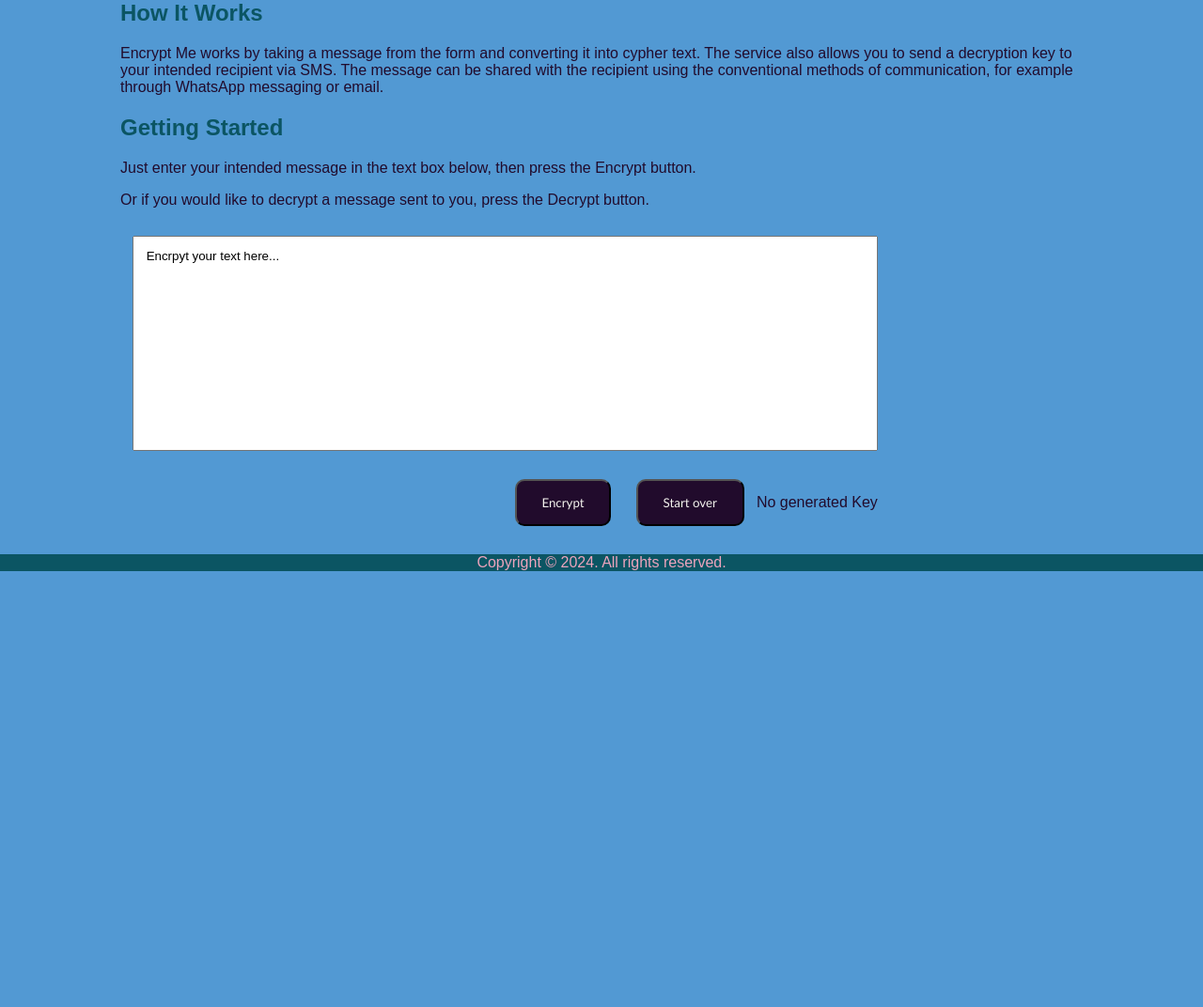
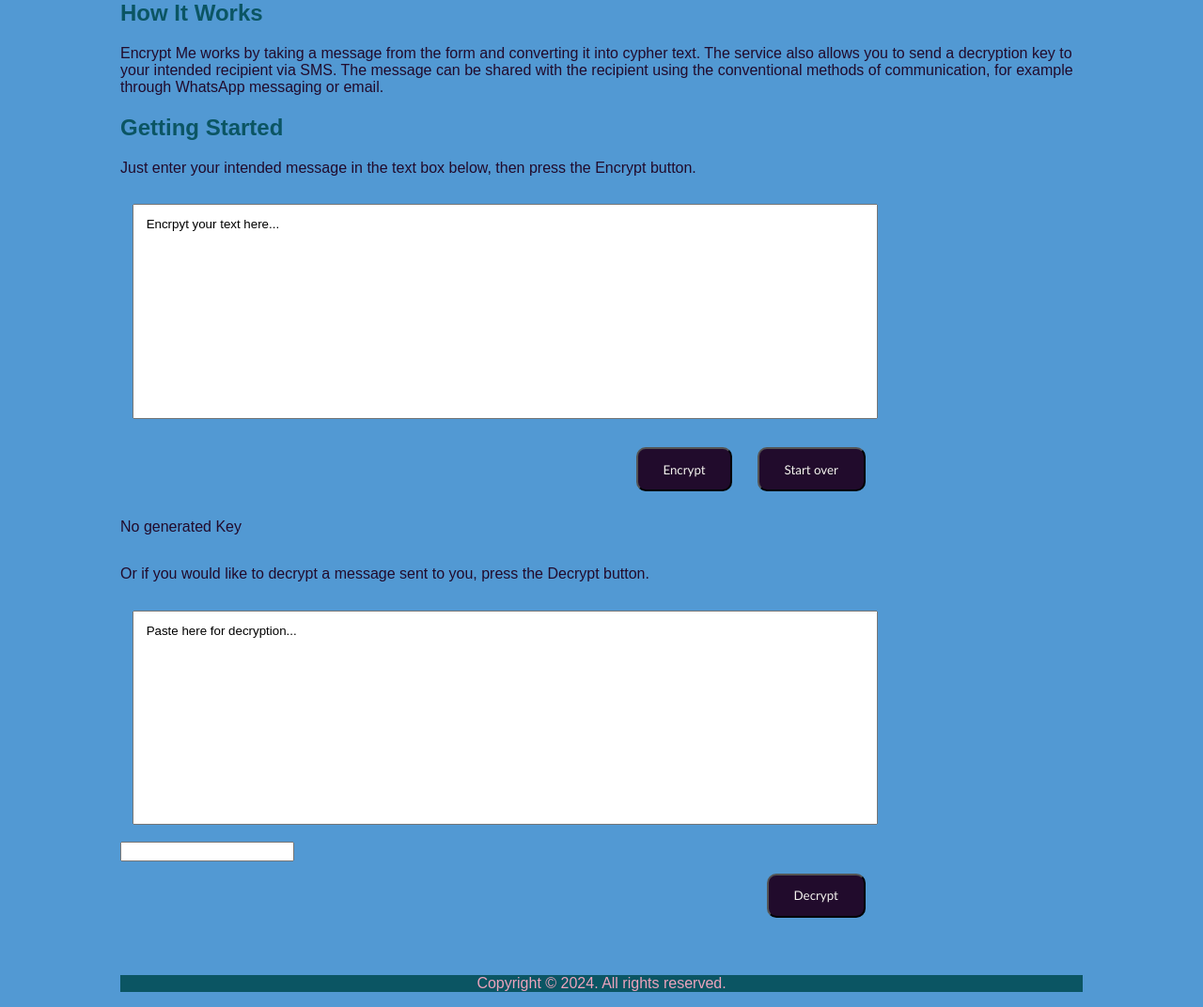
Before and after one commit to ablemulindwa/cryptography-semester-project, a PHP site: page /home.php in a window 1280 px wide. Shown: the part 180-1252 px from the top of the page at 94% size. Before the commit the page ends 788 px from the top, so only its background shows below. Run offline with PHP 8.4, Linux system fonts and the light colour scheme.

Commit message:
clean up and integrating decryption test

```diff
--- a/Files/home.php
+++ b/Files/home.php
@@ -38,11 +38,10 @@ $_SESSION['message'] = null;
         </p>
         <h2 class="enc-headings">Getting Started</h2>
         <p>Just enter your intended message in the text box below, then press the Encrypt button.</p>
-        <p>Or if you would like to decrypt a message sent to you, press the Decrypt button.</p>
 
         <!--Block for input and encryption elements-->
         <div id="form-container">
-            <form id="enc-form" action="/Files/test.php" method="post">
+            <form id="enc-form" class="enc-form" action="/Files/test.php" method="post">
 
                 <!--Text area for collection of user inputted message-->
                 <textarea id="enc-textbox" type="text" name="message">Encrpyt your text here...</textarea>
@@ -55,18 +54,19 @@ $_SESSION['message'] = null;
                     <!--Encrypt button-->
                     <button type="submit" form="enc-form" value="Submit" class="enc-button">Encrypt</button>
 
-                    <!--Startover button-->
-                    <button type="submit" name="clear" value="clear" onclick="clear()" class="enc-button">Start over</button>
+                    <form method="post">
+                        <!--Startover button-->
+                        <button type="submit" name="clear" value="clear" onclick="clear()" class="enc-button">Start over</button>
+                    </form>
 
-                    <!--Startover function
+                    <!--Startover function-->
                     <?php
                         //Clear session function
-                            function clear(){
-                                if (isset($_SESSION['message']) && isset($_SESSION['key']) && isset($_POST['clear'])){
-                                    session_unset();
-                                    session_destroy();
-                                }
-                            }
+                        if (isset($_SESSION['message']) && isset($_SESSION['key']) && isset($_POST['clear'])){
+                            session_unset();
+                            session_destroy();
+                            session_start();
+                        }
                     ?>
             </div>
 
@@ -82,32 +82,36 @@ $_SESSION['message'] = null;
                     }
                 ?>
             </p>
-
         </div>
 
+        <p>Or if you would like to decrypt a message sent to you, press the Decrypt button.</p>
 
+        <!--Block for output and decryption elements-->
+        <div id="form-container">
+            <form id="dec-form" class="enc-form" action="/Files/test.php" method="post">
 
-        <!--Block 2
-        <form id="enc-form1" action="/Files/test.php" method="post">
+                <!--Text area for collection of user inputted message-->
+                <textarea id="enc-textbox" type="text" name="message">Paste here for decryption...</textarea>
+                <input type="text" name="key"></input>
 
-            <textarea id="enc-textbox" name="mymessage">Your encryption/decryption key here...</textarea>
+            </form>
 
+            <!--Decryption button-->
             <div class="enc-btns">
-                <button class="enc-button">Generate key</button>
+
+                <!--Encrypt button-->
+                <button type="submit" form="dec-form" value="Submit" class="enc-button">Decrypt</button>
+
             </div>
-        </form>-->
 
-        <!--
-        <form id="dec-form" action="/test.php" method="post">
+            <!--HTML/PHP block for after decrypting-->
+            <p class="finished-output">
+                <?php
+                    //If done decrypting.
 
-
-            <textarea id="enc-textbox" name="decmessage">Enter your message...</textarea>
-
-
-            <div class="enc-btns">
-                <button class="enc-button">Decrypt</button>
-            </div>
-        </form>-->
+                ?>
+            </p>
+        </div
 
     </main>
     <footer>
--- a/Files/receiver.php
+++ /dev/null
@@ -1,4 +0,0 @@
-<?php
-include 'test.php';
-
-session_start();
--- a/Files/styles.css
+++ b/Files/styles.css
@@ -39,7 +39,7 @@ main {
     flex-direction: column;
     max-width: 80%;
 }
-#enc-form {
+.enc-form {
     width: -webkit-fill-available;
 }
 #enc-textbox {
```
Also changed, not shown: Files/decrypt.php (added, +36 -0 lines).
